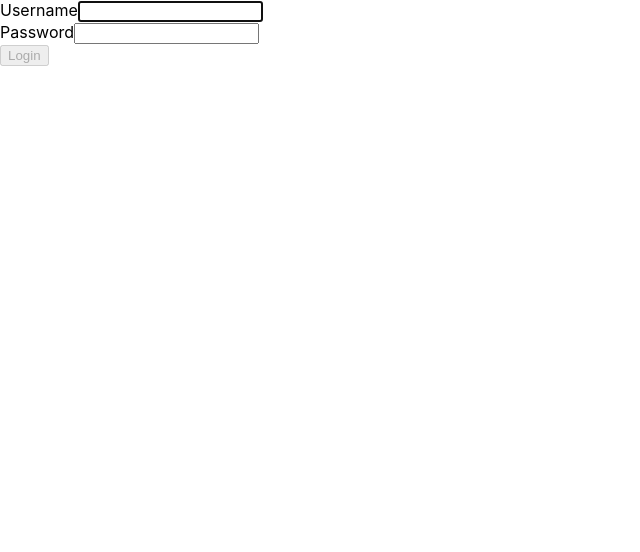
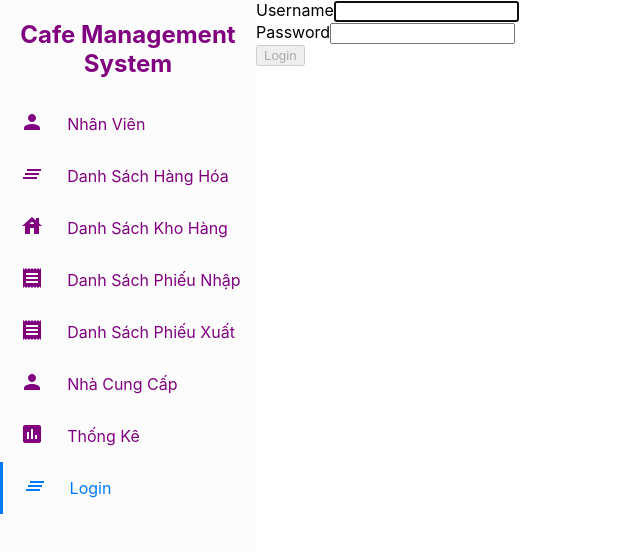
Before and after one commit to cafe-manegement-teams/cafe-management-project, a React (Create React App) app: page /login in a window 1280 px wide. Shown: the top 552 px of the page, without its empty margins (0-640 px from the left). Built offline with nearby package versions, Linux system fonts and the light colour scheme.

Commit message:
add form login

```diff
--- a/src/App.js
+++ b/src/App.js
@@ -66,6 +66,7 @@ function App() {
       </Route>
        <Route exact path="/login">
        <div className="App">
+         <Sidebar />
          <Login />
          </div>
       </Route>
--- a/src/components/Sidebar/SidebarData.js
+++ b/src/components/Sidebar/SidebarData.js
@@ -43,4 +43,9 @@ export const SidebarData = [
     icon: <AssessmentIcon />,
     link: "/report",
   },
+  {
+    title: "Login",
+    icon: <ClearAllIcon />,
+    link: "/login",
+  },
 ];
```
